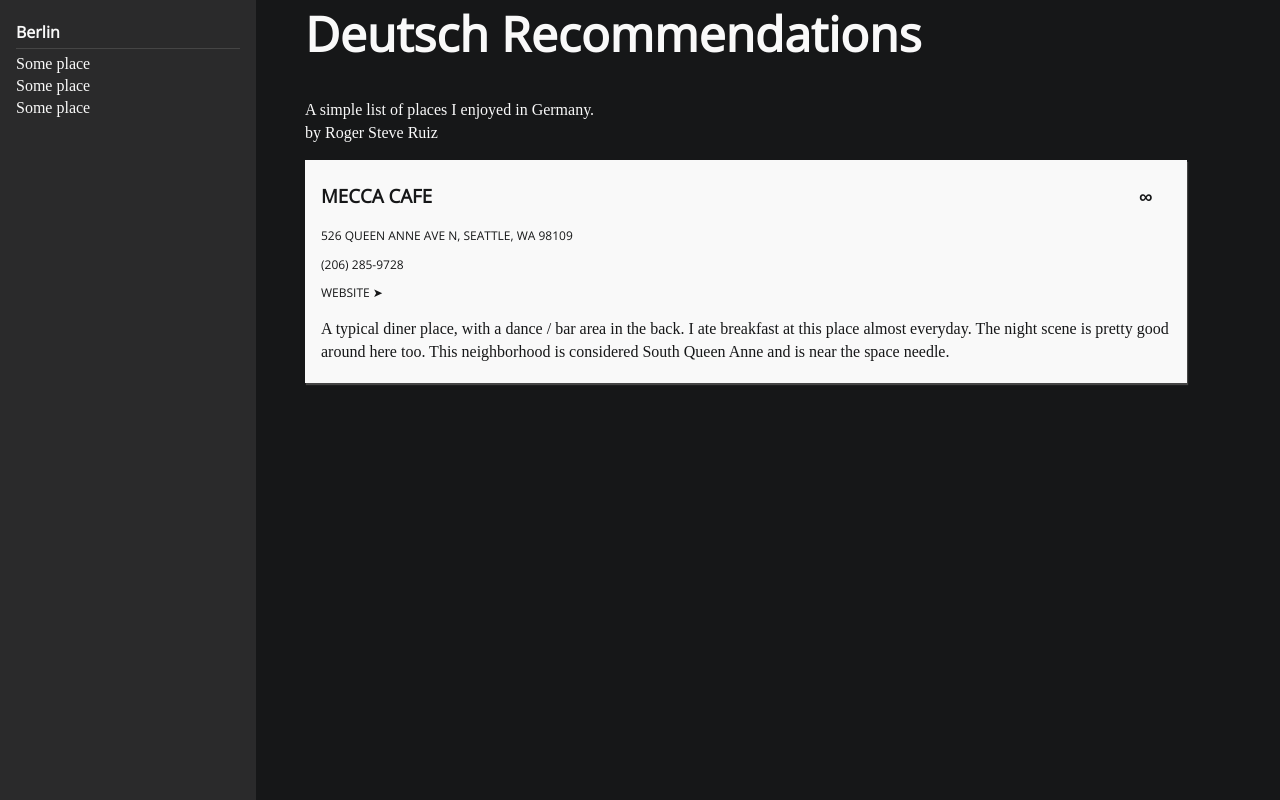
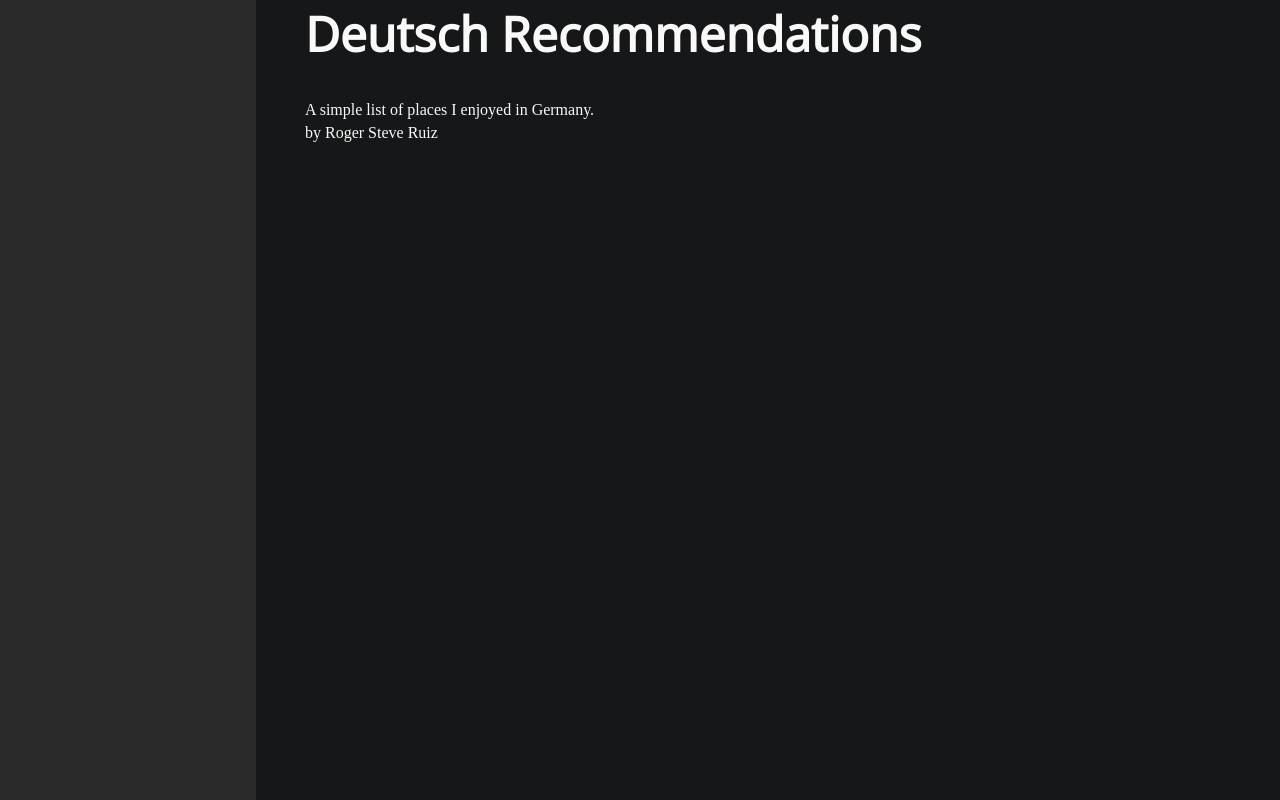
Before and after one commit to rogeruiz/germany-recommendations, a website: page index.html in a window 1280 px wide. Drawn offline with nearby package versions, Linux system fonts and the light colour scheme; a web font is replaced by a local one.

Commit message:
Remove dummy commits from HEAD

```diff
--- a/index.html
+++ b/index.html
@@ -39,12 +39,6 @@
     <body>
 
         <div class="coffin">
-            <ul class="nav">
-                <li><h4>Berlin</h4></li>
-                <li><a data-coffin="click" href="#some-place">Some place</a></li>
-                <li><a data-coffin="click" href="#some-place">Some place</a></li>
-                <li><a data-coffin="click" href="#some-place">Some place</a></li>
-            </ul>
             <!-- <ul class="nav">
                 <li><h4>Seattle</h4></li>
                 <li><a data-coffin="click" href="#mecca-cafe">Mecca Cafe</a></li>
@@ -72,18 +66,6 @@
                     <h1 class="site-header">Deutsch Recommendations</h1>
                     <p>A simple list of places I enjoyed in Germany.<br>by Roger Steve Ruiz</p>
                 </header>
-            </article>
-
-            <article id="berlin">
-                <section id="some-place">
-                    <header>
-                        <a href="#mecca-cafe"><h3>Mecca Cafe <span class="link-back">∞</span></h3></a>
-                    </header>
-                    <p class="address"><a href="http://maps.google.com/maps?daddr=47.62412404584618,-122.35649550082233" target="_blank" title="">526 Queen Anne Ave N, Seattle, WA 98109</a></p>
-                    <p class="telephone"><a href="tel:+12062859728">(206) 285-9728</a></p>
-                    <p class="site"><a href="http://www.meccacafe.com/" target="_blank" title="">website ➤</a></p>
-                    <p>A typical diner place, with a dance / bar area in the back. I ate breakfast at this place almost everyday. The night scene is pretty good around here too. This neighborhood is considered South Queen Anne and is near the space needle.</p>
-                </section>
             </article>
 
             <!-- <article id="seattle">
```
